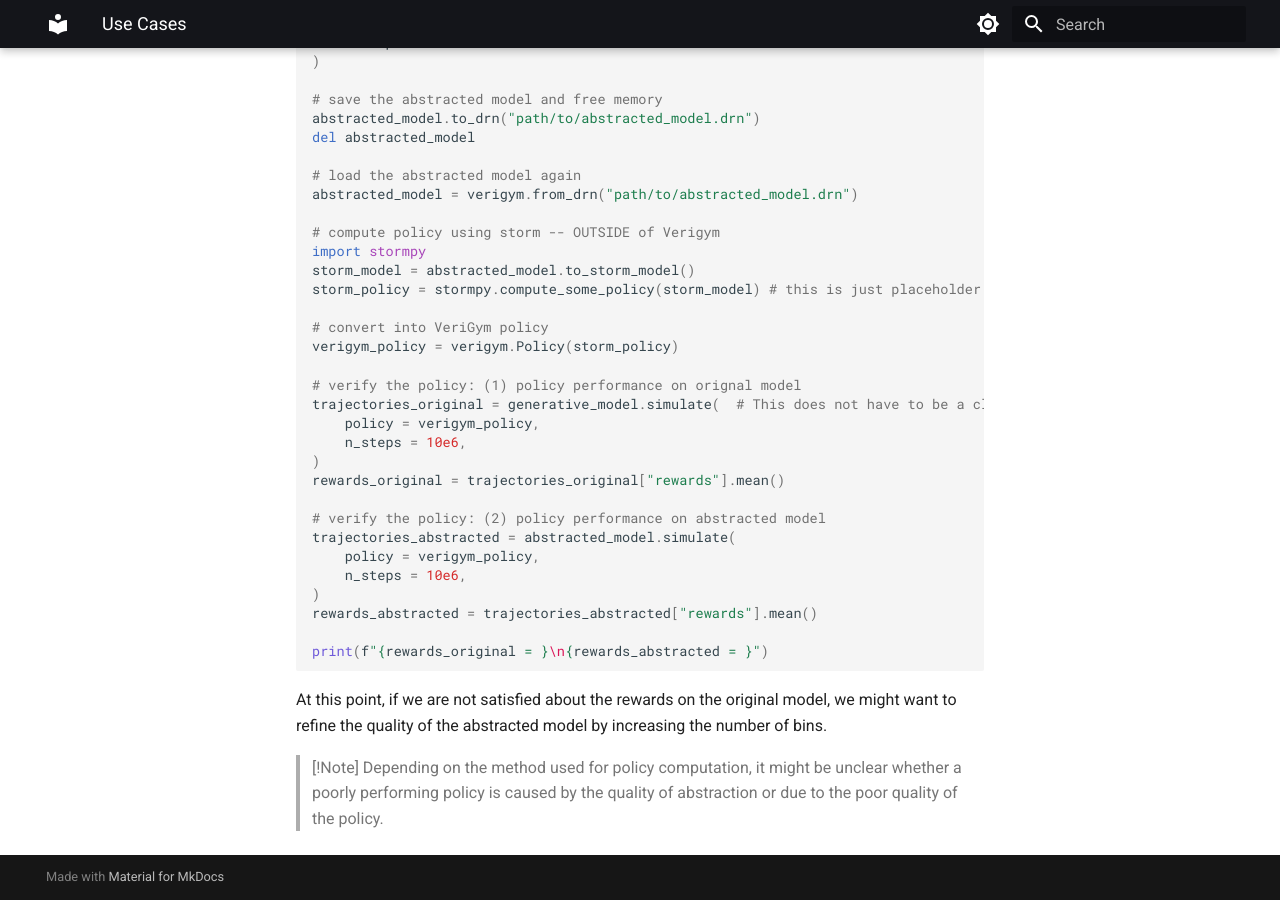
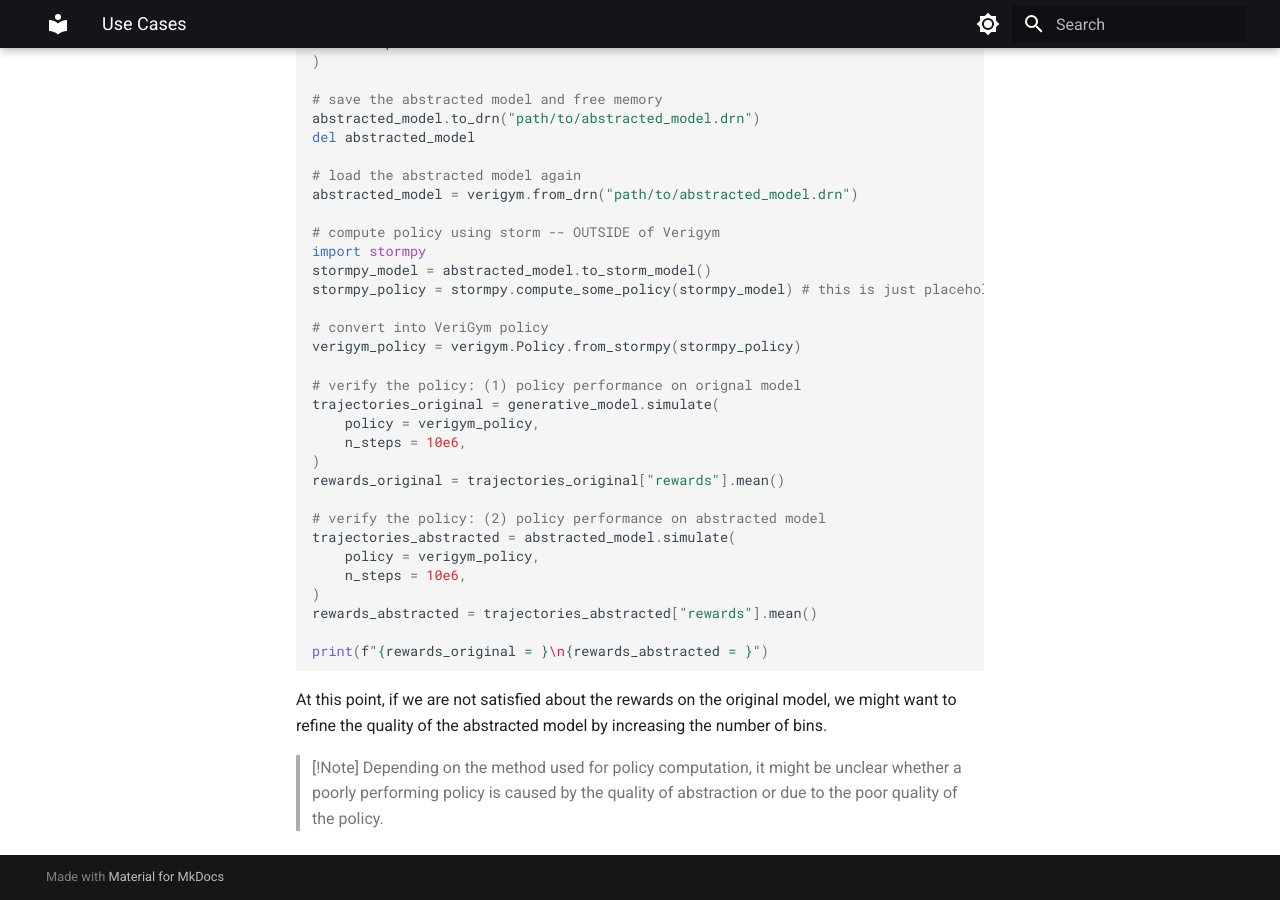
Before and after one commit to ai-fm/VeriGym, an MkDocs documentation site: the page built from docs/usecases.md, in a window 1280 px wide and 900 px high, scrolled down 915 px. Built offline with MkDocs 1.6.1 and Material for MkDocs 9.7.7, drawn with Linux system fonts in a browser that asks for light colours.

Commit message:
use Policy.from_stormpy()

```diff
--- a/docs/usecases.md
+++ b/docs/usecases.md
@@ -44,14 +44,14 @@ abstracted_model = verigym.from_drn("path/to/abstracted_model.drn")
 
 # compute policy using storm -- OUTSIDE of Verigym
 import stormpy
-storm_model = abstracted_model.to_storm_model()
-storm_policy = stormpy.compute_some_policy(storm_model) # this is just placeholder
+stormpy_model = abstracted_model.to_storm_model()
+stormpy_policy = stormpy.compute_some_policy(stormpy_model) # this is just placeholder
 
 # convert into VeriGym policy
-verigym_policy = verigym.Policy(storm_policy)
+verigym_policy = verigym.Policy.from_stormpy(stormpy_policy)
 
 # verify the policy: (1) policy performance on orignal model
-trajectories_original = generative_model.simulate(  # This does not have to be a class method
+trajectories_original = generative_model.simulate(
     policy = verigym_policy,
     n_steps = 10e6,
 )
```
